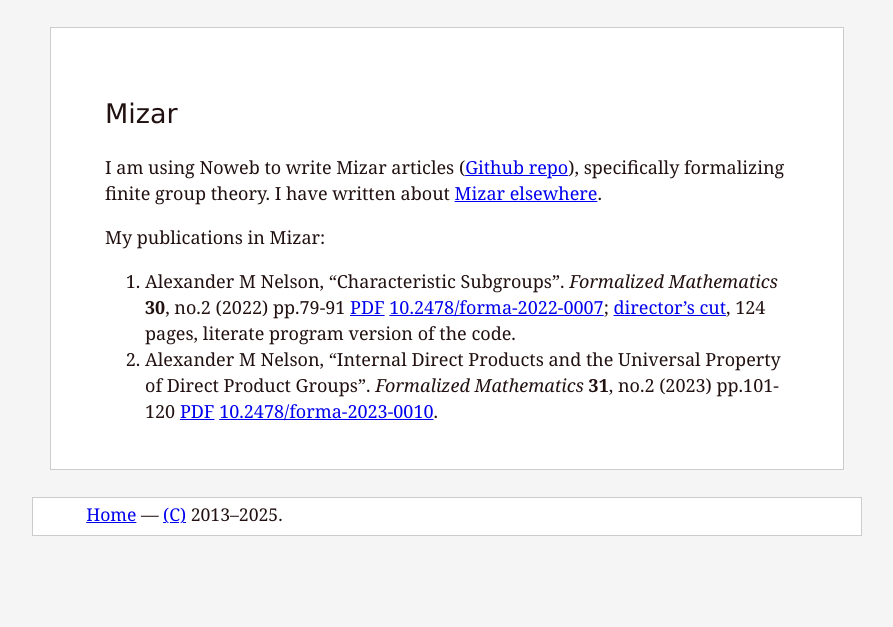
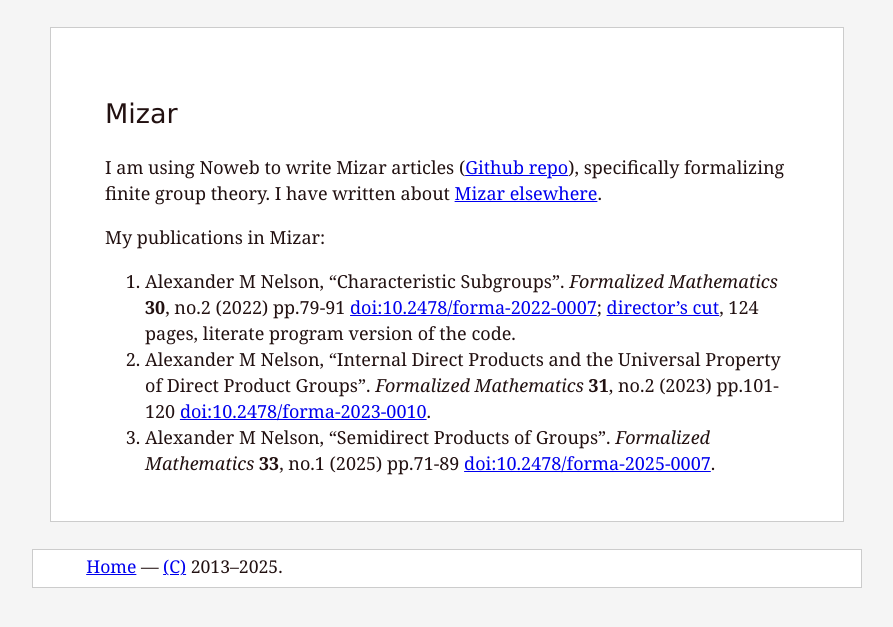
Before and after one commit to pqnelson/pqnelson.github.com, a Jekyll site: the page built from mizar/index.md, in a window 1280 px wide. Shown: the top 627 px of the page, without its empty margins (193-1086 px from the left). Built offline with Jekyll 4.4.1, drawn with Linux system fonts in a browser that asks for light colours.

Commit message:
Updated Mizar publications

```diff
--- a/mizar/index.md
+++ b/mizar/index.md
@@ -14,13 +14,15 @@
 1. Alexander M Nelson,
    "Characteristic Subgroups".
    _Formalized Mathematics_ **30**, no.2 (2022) pp.79-91
-   [PDF](http://mizar.uwb.edu.pl/fm/fm30-2/group_22.pdf)
-   [10.2478/forma-2022-0007](https://doi.org/10.2478/forma-2022-0007);
+   [doi:10.2478/forma-2022-0007](https://doi.org/10.2478/forma-2022-0007);
    [director's cut]({{ site.url }}/assets/mizar/char-subgroups-director-cut.pdf),
    124 pages, literate program version of the code.
 2. Alexander M Nelson,
    "Internal Direct Products and the Universal
    Property of Direct Product Groups".
    _Formalized Mathematics_ **31**, no.2 (2023) pp.101-120
-   [PDF](https://fm.mizar.org/fm31/group_23.pdf)
-   [10.2478/forma-2023-0010](https://doi.org/10.2478/forma-2023-0010).
+   [doi:10.2478/forma-2023-0010](https://doi.org/10.2478/forma-2023-0010).
+3. Alexander M Nelson,
+   "Semidirect Products of Groups".
+   _Formalized Mathematics_ **33**, no.1 (2025) pp.71-89
+   [doi:10.2478/forma-2025-0007](https://doi.org/10.2478/forma-2025-0007).
```
